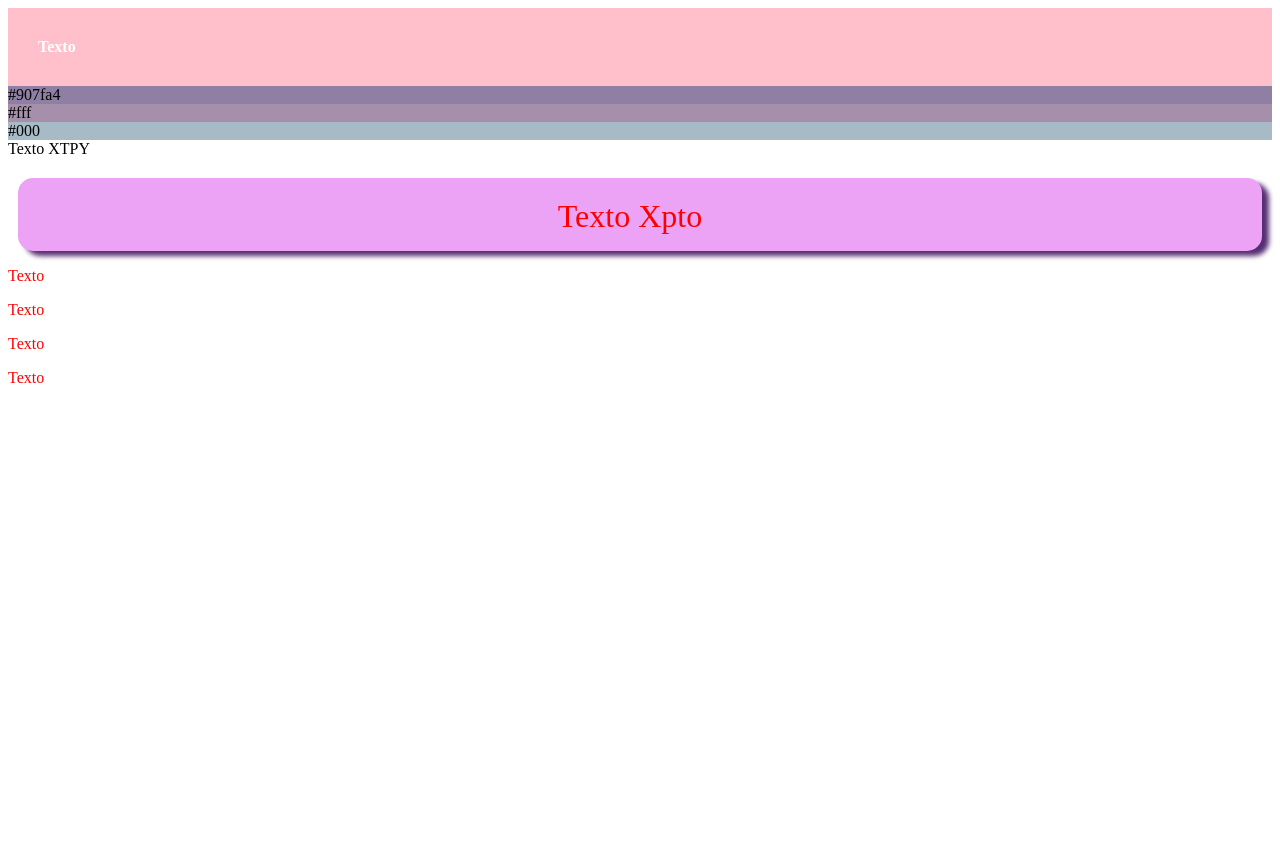
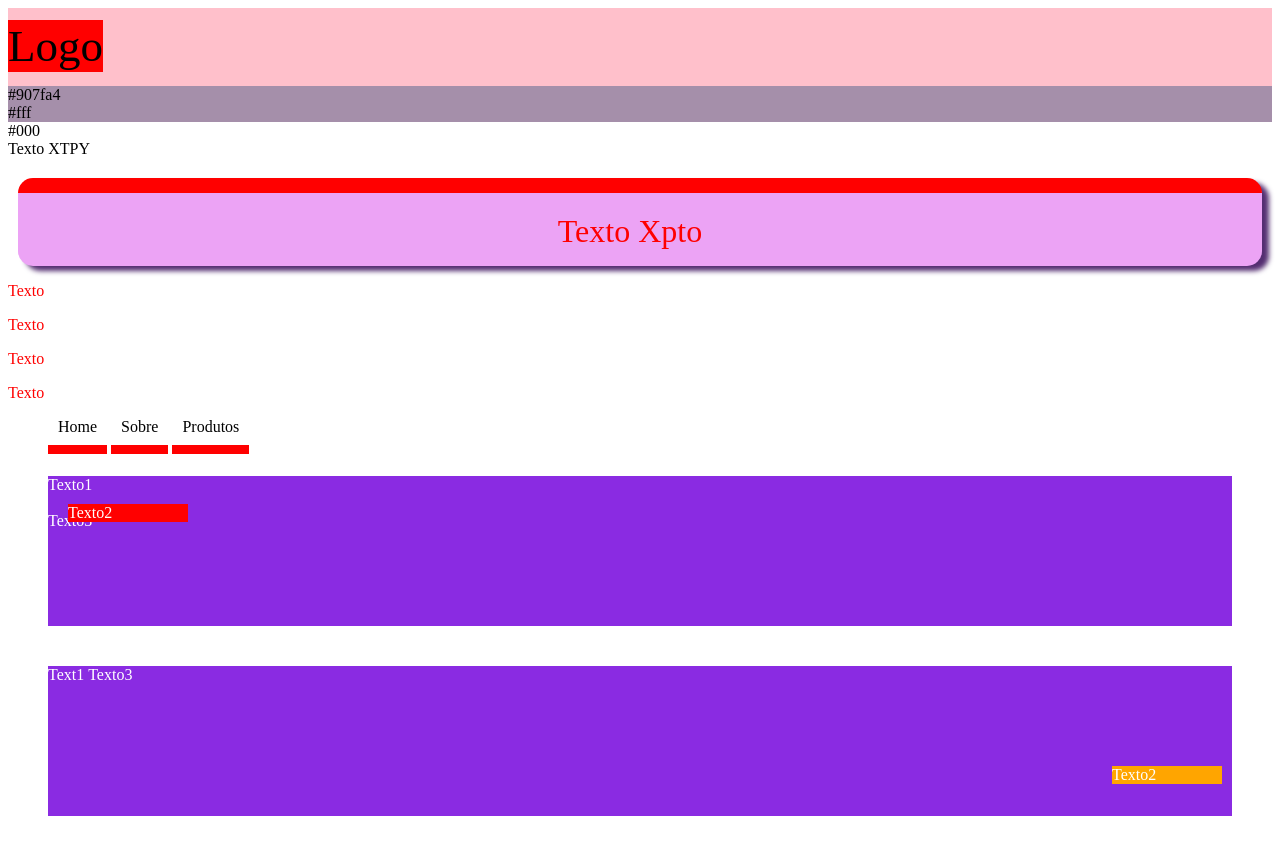
Before and after one commit to rodryggodev/frontend, a plain HTML site: page style/index.html in a window 1280 px wide. Before the commit the page ends 800 px from the top, so only its background shows below. Drawn offline with Linux system fonts and the light colour scheme.

Commit message:
em andamento

```diff
--- a/style/index.html
+++ b/style/index.html
@@ -20,7 +20,7 @@
 				background: #a58faa
 			}
 			div:nth-child(4){
-				background: #a7bbc7
+				background: #a58faa;
 			}
 
 			div#ne{
@@ -35,6 +35,7 @@
 				text-align: center;
 				box-shadow: 7px 5px 5px #542e71;
 				border-radius: 15px;
+				border-top: 15px solid red;
 			}
 				/*
 					 aqui é um de cada vez ou um para todos
@@ -47,11 +48,66 @@
 
 			/*Display Visibilidade*/
 			p{
+				display: block;
 				color: red;
+			}
+			ul.lista >li {
+				display: inline;
+				padding: 10px;
+				border-bottom: 9px solid red;
+			}
+
+			/*position*/
+
+			.container{
+				background: blueviolet;
+				color: white;
+				margin: 40px;
+				height: 150px;
+				position: relative;
+			}
+
+			/* position relativa */
+			.filho-relativo{
+				background: red;
+				position: relative;
+				top: 10px;
+				left: 20px;
+				bottom: 20px;
+				right: 50px;
+
+				width: 120px;
+
+			}
+
+			/* position absolute */
+			.filho-absolute{
+				background: orange;
+				position: absolute;
+
+				top: 100px;
+				right: 10px;
+
+				width: 110px;
+			}
+
+			/* position fixed*/
+			.fixed{
+				font-size: 45px;
+				color: black;
+				background: red;
+
+				position: fixed;
+				top: 20px;
+				z-index: 99;
 			}
 		</style>
 	</head>
 	<body>
+		<div class="fixed">
+			Logo
+		</div>
+
 		<div id="box">
 			Texto
 		</div>
@@ -78,5 +134,26 @@
 		<p class="exp-3">Texto</p>
 		<p class="exp-3">Texto</p>
 
+		<ul class="lista">
+			<li>Home</li>
+			<li>Sobre</li>
+			<li>Produtos</li>
+		</ul>
+
+		<div class="container">
+			Texto1
+			<div class="filho-relativo">
+				Texto2
+			</div>
+			Texto3
+		</div>
+
+		<div class="container">
+			Text1
+			<div class="filho-absolute">
+				Texto2
+			</div>
+			Texto3
+		</div>
 	</body>
 </html>
```
Also changed, not shown: style/seletores.css (deleted), 3 other files.
